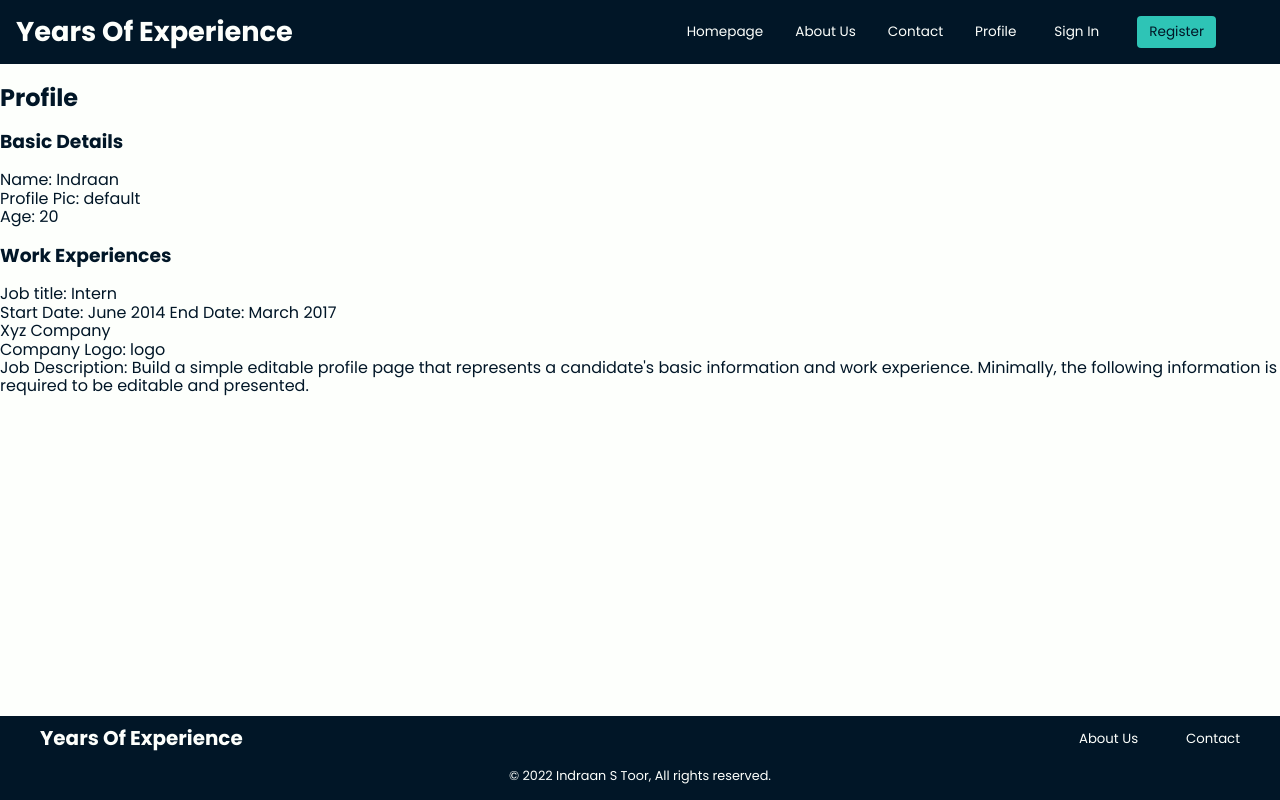
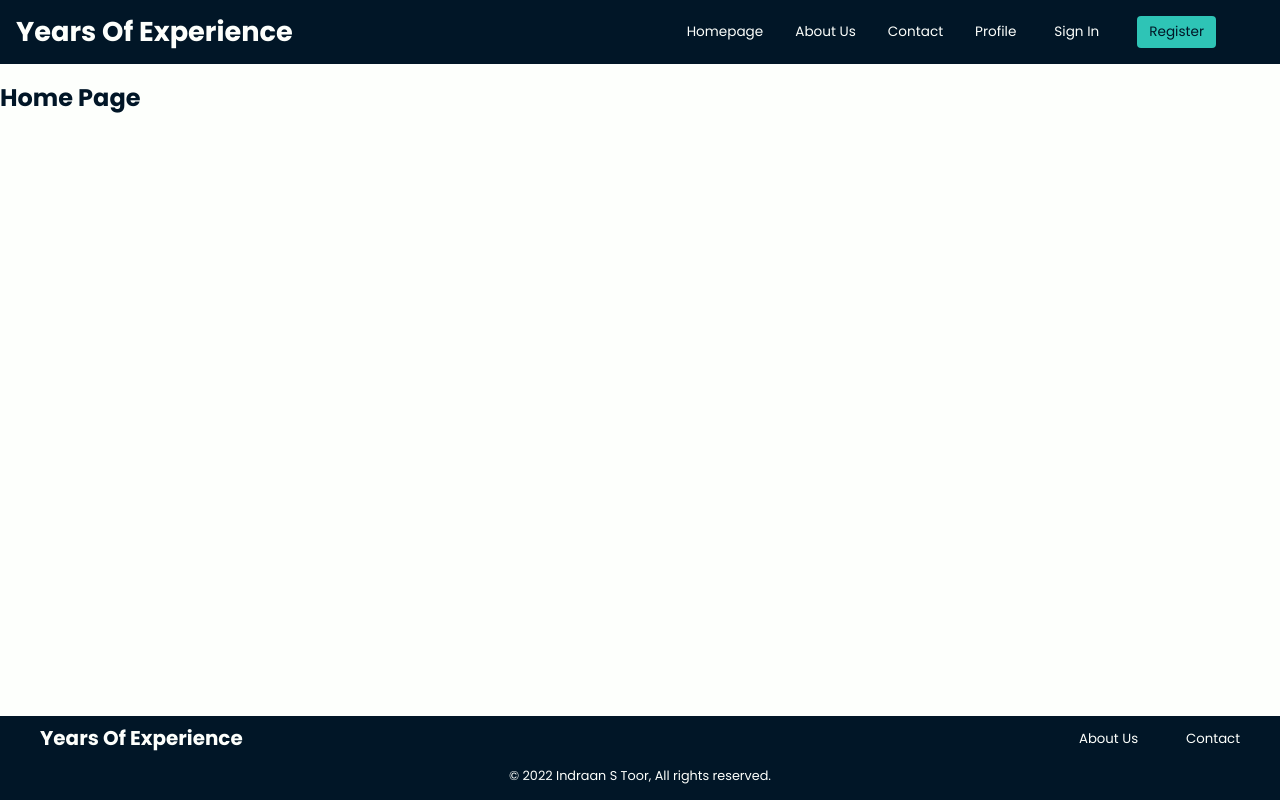
Before and after one commit to indraantoor/Years-Of-Experience, a React (Create React App) app: page / in a window 1280 px wide. Built offline with nearby package versions, Linux system fonts and the light colour scheme; a web font is replaced by a local one.

Commit message:
refactor: move repetitive components on each page for sharing between pages
Signed-off-by: indraantoor <indraantoor@gmail.com>

```diff
--- a/src/App.js
+++ b/src/App.js
@@ -1,12 +1,15 @@
 import React from "react";
 import { GlobalStyle } from "./App.style";
 import { Home } from "./pages/Home";
+import { MainPageLayout } from "./pages/shared/MainPageLayout";
 
 const App = () => {
   return (
     <React.Fragment>
       <GlobalStyle />
-      <Home />
+      <MainPageLayout>
+        <Home />
+      </MainPageLayout>
     </React.Fragment>
   );
 };
--- a/src/pages/Home/index.js
+++ b/src/pages/Home/index.js
@@ -1,18 +1,3 @@
-import { Container } from "./home.style";
-import { Navbar } from "../../components/Navbar";
-import { Footer } from "../../components/Footer";
-import { Profile } from "../Profile";
-
 export const Home = () => {
-  return (
-    <Container>
-      <header>
-        <Navbar />
-      </header>
-      <main>
-        <Profile />
-      </main>
-      <Footer />
-    </Container>
-  );
+  return <h2>Home Page</h2>;
 };
--- /dev/null
+++ b/src/pages/shared/MainPageLayout/index.js
@@ -0,0 +1,15 @@
+import { Container } from "./mainPageLayout.style";
+import { Navbar } from "../../../components/Navbar";
+import { Footer } from "../../../components/Footer";
+
+export const MainPageLayout = ({ children }) => {
+  return (
+    <Container>
+      <header>
+        <Navbar />
+      </header>
+      <main>{children}</main>
+      <Footer />
+    </Container>
+  );
+};
--- /dev/null
+++ b/src/pages/shared/MainPageLayout/mainPageLayout.style.js
@@ -0,0 +1,8 @@
+import styled from "styled-components";
+
+export const Container = styled.div`
+  height: 100vh;
+  display: grid;
+  grid-template-columns: 1fr;
+  grid-template-rows: auto 1fr auto;
+`;
```
